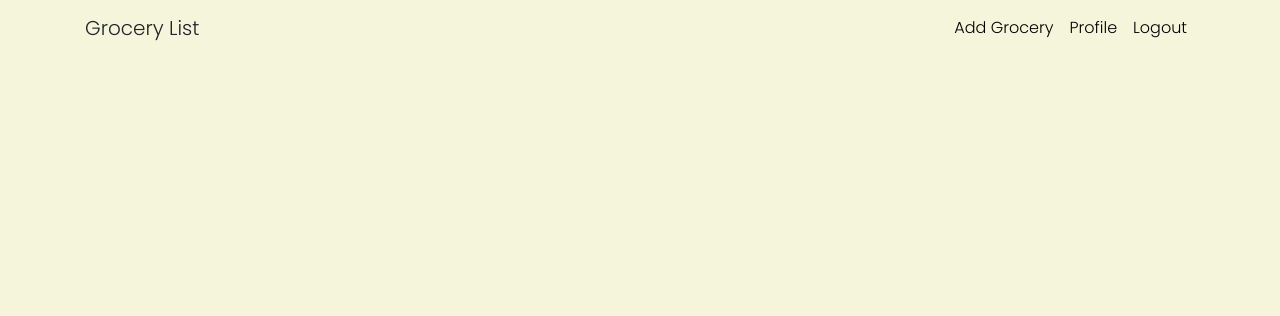
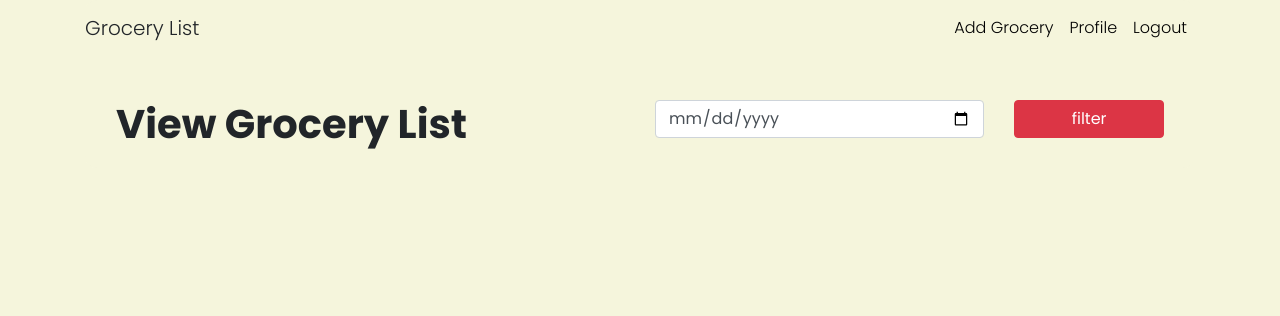
Before and after one commit to parekhakhil/readingright_task, a Django app: page / in a window 1280 px wide. Shown: the top 316 px of the page. Run offline with Django 3.2, Linux system fonts and the light colour scheme; the visitor is signed in with stand-in values (Sample User, id 1); data comes from the database, SQL or seed files in the repository; data that the repository does not hold is empty; some libraries are stand-ins or nearby versions.

Commit message:
added filter

```diff
--- a/grocery/forms.py
+++ b/grocery/forms.py
@@ -9,6 +9,3 @@ class AddGraceryListForm(forms.ModelForm):
     class Meta:
         model = Grocery
         fields = ['product','quantity','status','date']
-        widgets = {
-            'date': DateInput(),
-        }
--- a/grocery/views.py
+++ b/grocery/views.py
@@ -19,6 +19,7 @@ def home(request):
 
 
 class GroceryListView(LoginRequiredMixin,ListView):
+
     login_url = '/login/'
     redirect_field_name = 'login'
     model = Grocery
@@ -26,8 +27,11 @@ class GroceryListView(LoginRequiredMixin,ListView):
     context_object_name = "grocery_list"
     ordering = ["-created_at"]
     def get_queryset(self):
+        date = self.request.GET.get('q',None)
         queryset = Grocery.objects.select_related(
             'user').filter(user=self.request.user)  # noqa
+        if date:
+            queryset = queryset.filter(date = date)
         return queryset
 
 class GroceryDetailView(LoginRequiredMixin,DetailView):
--- a/static/style.css
+++ b/static/style.css
@@ -35,3 +35,6 @@ h1, h2, h3, h4, h5 {
     justify-content: flex-start;
     align-items: stretch;
     }
+input{
+    width: 100%;
+}
--- a/templates/grocery/grocery_confirm_delete.html
+++ b/templates/grocery/grocery_confirm_delete.html
@@ -9,7 +9,7 @@
         </fieldset>
         <div class="form-group">
             <button class="btn btn-outline-danger" type="submit">Yes, Delete</button>
-            <a class="btn btn-outline-secondary" href="{% url 'grocery:grocery-detail' object.id %}">Cancel</a>
+            <a class="btn btn-outline-secondary" href="{% url 'grocery:grocery-list' %}">Cancel</a>
         </div>
     </form>
 </div>
--- a/templates/grocery/home.html
+++ b/templates/grocery/home.html
@@ -2,8 +2,28 @@
 {% block content %}
 <div class="container">
     <div class="row">
+        <div class="col-lg-6">
+            <h1>View Grocery List</h1>
+        </div>
+        <div class="col-lg-6 float-right">
+            <div class="row">
+                <div class="col-lg-8">
+                    <form action="{% url 'grocery:grocery-list' %}" method="get">
+                        <input type="date" class="form-control" name="q">
+
+                    <!-- Date Filtering-->
+
+                </div>
+                <div class="col-lg-4">
+                    <input type="submit" class="btn btn-danger" value="filter">
+                </div>
+                </form>
+            </div>
+        </div>
+    </div>
+    <div class="row">
         {% for grocery in grocery_list %}
-        <div class="col-sm">
+        <div class="col-sm-6">
             <a href="{% url 'grocery:grocery-detail' grocery.id %}">
             <div class="card">
                 <div class="card-body">
@@ -17,6 +37,10 @@
                     <p class="text-success">Bought</p>
                     {%endif%}
                 </div>
+                <div>
+                    <a class="text-info" href="{% url 'grocery:grocery-update' grocery.id %}">Update</a>
+                    <a class="text-info" href="{% url 'grocery:grocery-delete' grocery.id %}">Delete</a>
+                </div>
             </div>
         </a>
         </div>
```
Also changed, not shown: templates/grocery/grocery_form.html (+24 -6 lines).
